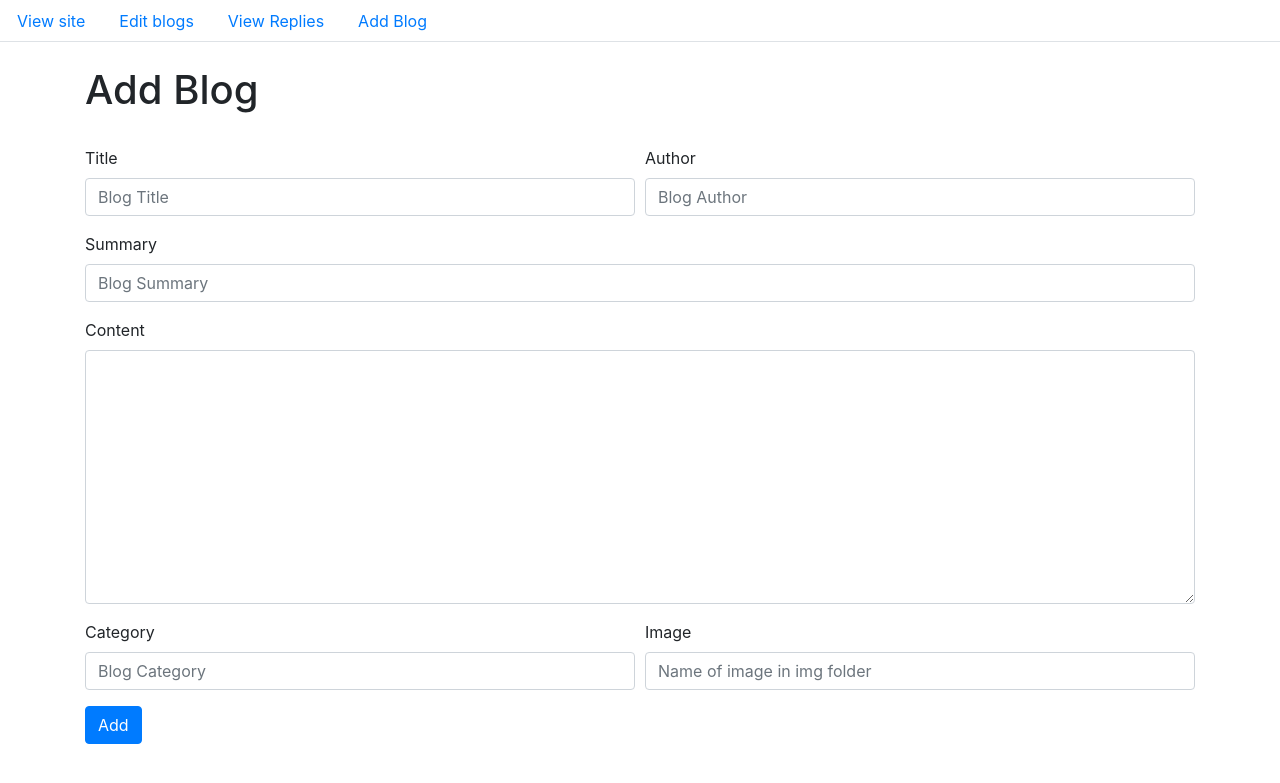
After one commit to ashish0910/ecell, a PHP site: page /addblog.php in a window 1280 px wide. The commit adds this page. Shown: the top 783 px of the page. Run offline with PHP 8.4, Linux system fonts and the light colour scheme; some libraries are stand-ins or nearby versions.

Commit message:
Added backend features
add blog
delete blog
delete reply

```diff
--- /dev/null
+++ b/addblog.php
@@ -0,0 +1,78 @@
+<?php session_start(); ?>
+<!doctype html>
+<html lang="en">
+  <head>
+    <!-- Required meta tags -->
+    <meta charset="utf-8">
+    <meta name="viewport" content="width=device-width, initial-scale=1, shrink-to-fit=no">
+
+    <!-- Bootstrap CSS -->
+    <link rel="stylesheet" href="https://maxcdn.bootstrapcdn.com/bootstrap/4.0.0/css/bootstrap.min.css" integrity="sha384-Gn5384xqQ1aoWXA+058RXPxPg6fy4IWvTNh0E263XmFcJlSAwiGgFAW/dAiS6JXm" crossorigin="anonymous">
+
+    <title>Admin</title>
+  </head>
+  <body>
+    <ul class="nav nav-tabs">
+  <li class="nav-item">
+    <a class="nav-link" href="index.php">View site</a>
+  </li>
+  <li class="nav-item">
+    <a class="nav-link" href="editblog.php">Edit blogs</a>
+  </li>
+  <li class="nav-item">
+    <a class="nav-link" href="admin.php">View Replies</a>
+  </li>
+  <li class="nav-item">
+    <a class="nav-link" href="addblog.php">Add Blog</a>
+  </li>
+</ul>
+    <div class="container">
+    <br>
+    <h1>Add Blog</h1>
+
+    <br>
+<?php
+
+    require_once('db.php');
+    if ($conn->connect_errno) {
+    printf("Connect failed: %s\n", $conn->connect_error);
+    exit();
+}
+?>
+    <form action="addprocess.php" method="post">
+  <div class="form-row">
+    <div class="form-group col-md-6">
+      <label for="title">Title</label>
+      <input type="text" class="form-control" placeholder="Blog Title" name="title" required>
+    </div>
+    <div class="form-group col-md-6">
+      <label for="author">Author</label>
+      <input type="text" class="form-control" placeholder="Blog Author" name="author" required>
+    </div>
+  </div>
+  <div class="form-group">
+    <label for="summary">Summary</label>
+    <input type="text" class="form-control" placeholder="Blog Summary" name="summary" required>
+  </div>
+  <div class="form-group">
+    <label for="content">Content</label>
+    <textarea name="content" cols="30" rows="10" class="form-control" required></textarea>
+  </div>
+  <div class="form-row">
+    <div class="form-group col-md-6">
+      <label for="category">Category</label>
+      <input type="text" class="form-control" name="category" placeholder="Blog Category" required>
+    </div>
+    <div class="form-group col-md-6">
+      <label for="image">Image</label>
+      <input type="text" class="form-control" name="image" placeholder="Name of image in img folder" required>
+    </div>
+  </div>
+  <button type="submit" class="btn btn-primary" name="submit">Add</button>
+</form>
+    </div>
+    <script src="https://code.jquery.com/jquery-3.2.1.slim.min.js" integrity="sha384-KJ3o2DKtIkvYIK3UENzmM7KCkRr/rE9/Qpg6aAZGJwFDMVNA/GpGFF93hXpG5KkN" crossorigin="anonymous"></script>
+    <script src="https://cdnjs.cloudflare.com/ajax/libs/popper.js/1.12.9/umd/popper.min.js" integrity="sha384-ApNbgh9B+Y1QKtv3Rn7W3mgPxhU9K/ScQsAP7hUibX39j7fakFPskvXusvfa0b4Q" crossorigin="anonymous"></script>
+    <script src="https://maxcdn.bootstrapcdn.com/bootstrap/4.0.0/js/bootstrap.min.js" integrity="sha384-JZR6Spejh4U02d8jOt6vLEHfe/JQGiRRSQQxSfFWpi1MquVdAyjUar5+76PVCmYl" crossorigin="anonymous"></script>
+  </body>
+</html>
```
Also changed, not shown: addprocess.php (added, +29 -0 lines), admin.php (+6 -3 lines), blog.php (renamed from blog.html, +27 -27 lines), deleteblog.php (added, +23 -0 lines), ecell.sql (+17 -12 lines), editblog.php (+62 -15 lines), 1 other file.
